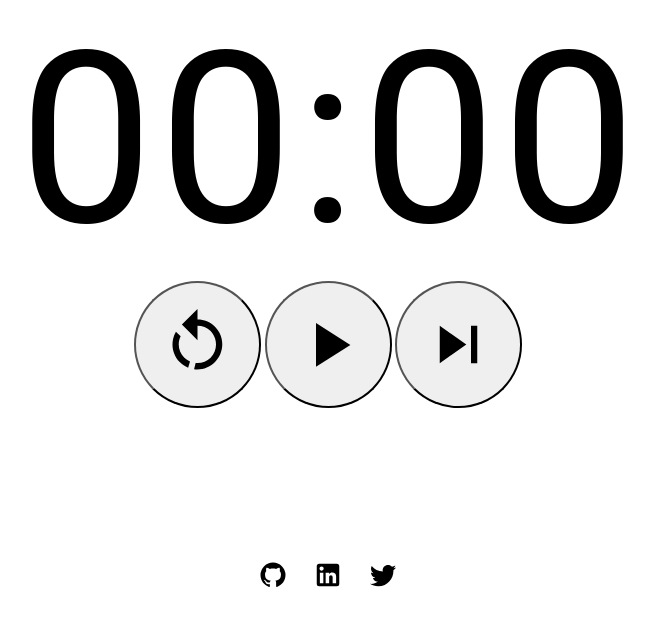
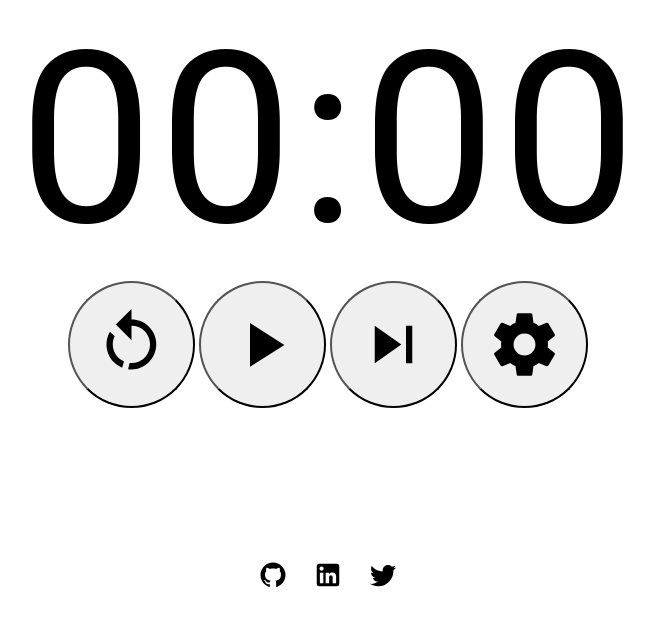
Before and after one commit to Poobly/day-planner, a Flask app: page /pomodoro in a window 1280 px wide. Shown: the part 175-800 px from the top of the page, without its empty margins (312-966 px from the left). Run offline with Flask 3, Linux system fonts and the light colour scheme; the visitor is signed in with stand-in values (Sample User, id 1).

Commit message:
added pomodoro setting button (no functionality)

```diff
--- a/templates/pomodoro/timer.html
+++ b/templates/pomodoro/timer.html
@@ -19,6 +19,7 @@
             <span class="timer-digit"></span>
             <span class="timer-digit"></span>
         </div>
+
         <button id="timer-reset-button" class="timer-button" type="button" title="restart">
             <svg xmlns="http://www.w3.org/2000/svg" viewBox="0 0 24 24">
                 <title>restart</title>
@@ -37,5 +38,11 @@
                 <path d="M16,18H18V6H16M6,18L14.5,12L6,6V18Z" />
             </svg>
         </button>
+        <button id="timer-settings-button" class="timer-button" type="button" title="settings">
+            <svg xmlns="http://www.w3.org/2000/svg" viewBox="0 0 24 24">
+                <title>cog</title>
+                <path d="M12,15.5A3.5,3.5 0 0,1 8.5,12A3.5,3.5 0 0,1 12,8.5A3.5,3.5 0 0,1 15.5,12A3.5,3.5 0 0,1 12,15.5M19.43,12.97C19.47,12.65 19.5,12.33 19.5,12C19.5,11.67 19.47,11.34 19.43,11L21.54,9.37C21.73,9.22 21.78,8.95 21.66,8.73L19.66,5.27C19.54,5.05 19.27,4.96 19.05,5.05L16.56,6.05C16.04,5.66 15.5,5.32 14.87,5.07L14.5,2.42C14.46,2.18 14.25,2 14,2H10C9.75,2 9.54,2.18 9.5,2.42L9.13,5.07C8.5,5.32 7.96,5.66 7.44,6.05L4.95,5.05C4.73,4.96 4.46,5.05 4.34,5.27L2.34,8.73C2.21,8.95 2.27,9.22 2.46,9.37L4.57,11C4.53,11.34 4.5,11.67 4.5,12C4.5,12.33 4.53,12.65 4.57,12.97L2.46,14.63C2.27,14.78 2.21,15.05 2.34,15.27L4.34,18.73C4.46,18.95 4.73,19.03 4.95,18.95L7.44,17.94C7.96,18.34 8.5,18.68 9.13,18.93L9.5,21.58C9.54,21.82 9.75,22 10,22H14C14.25,22 14.46,21.82 14.5,21.58L14.87,18.93C15.5,18.67 16.04,18.34 16.56,17.94L19.05,18.95C19.27,19.03 19.54,18.95 19.66,18.73L21.66,15.27C21.78,15.05 21.73,14.78 21.54,14.63L19.43,12.97Z" />
+            </svg>
+        </button>
     </div>
 {% endblock %}
```
